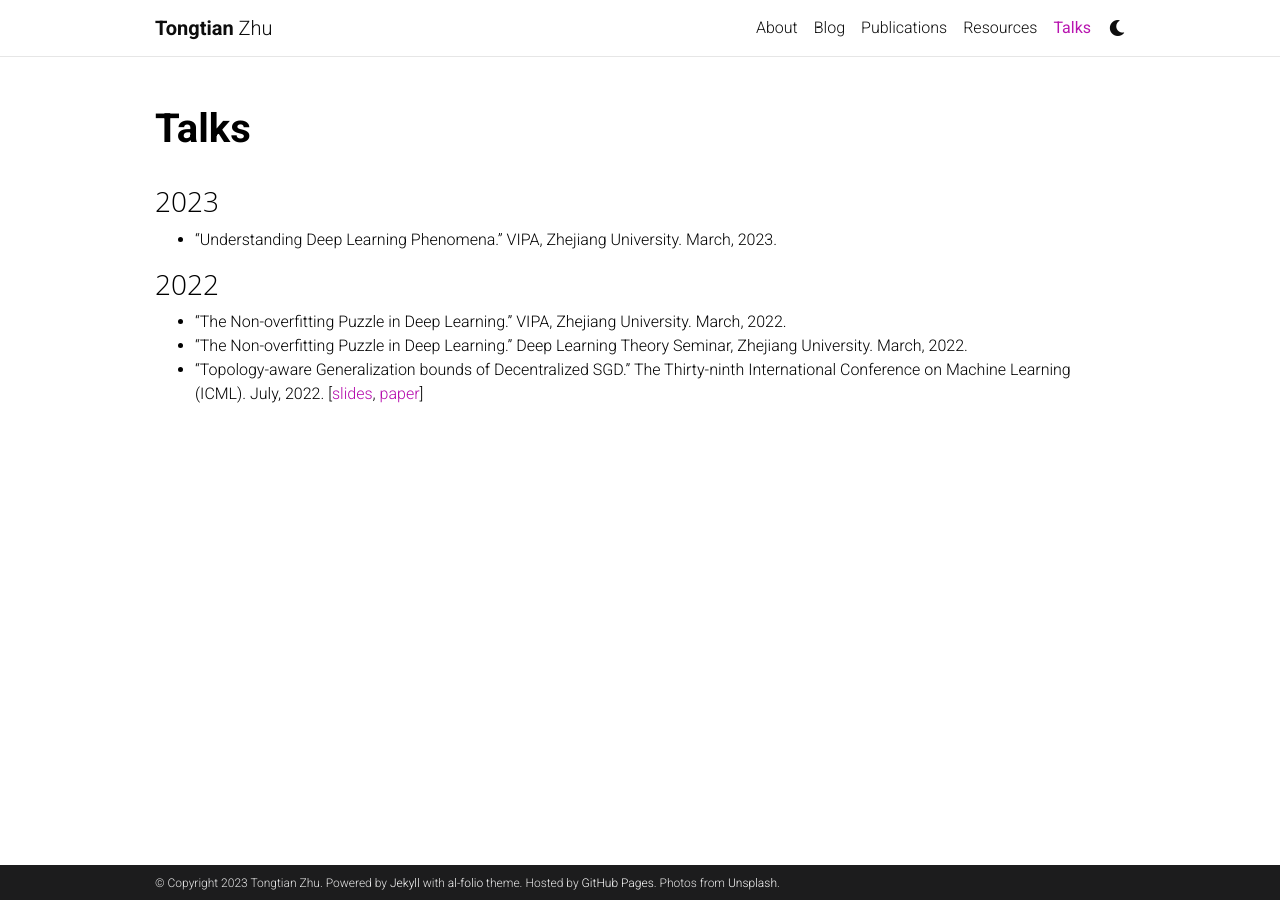
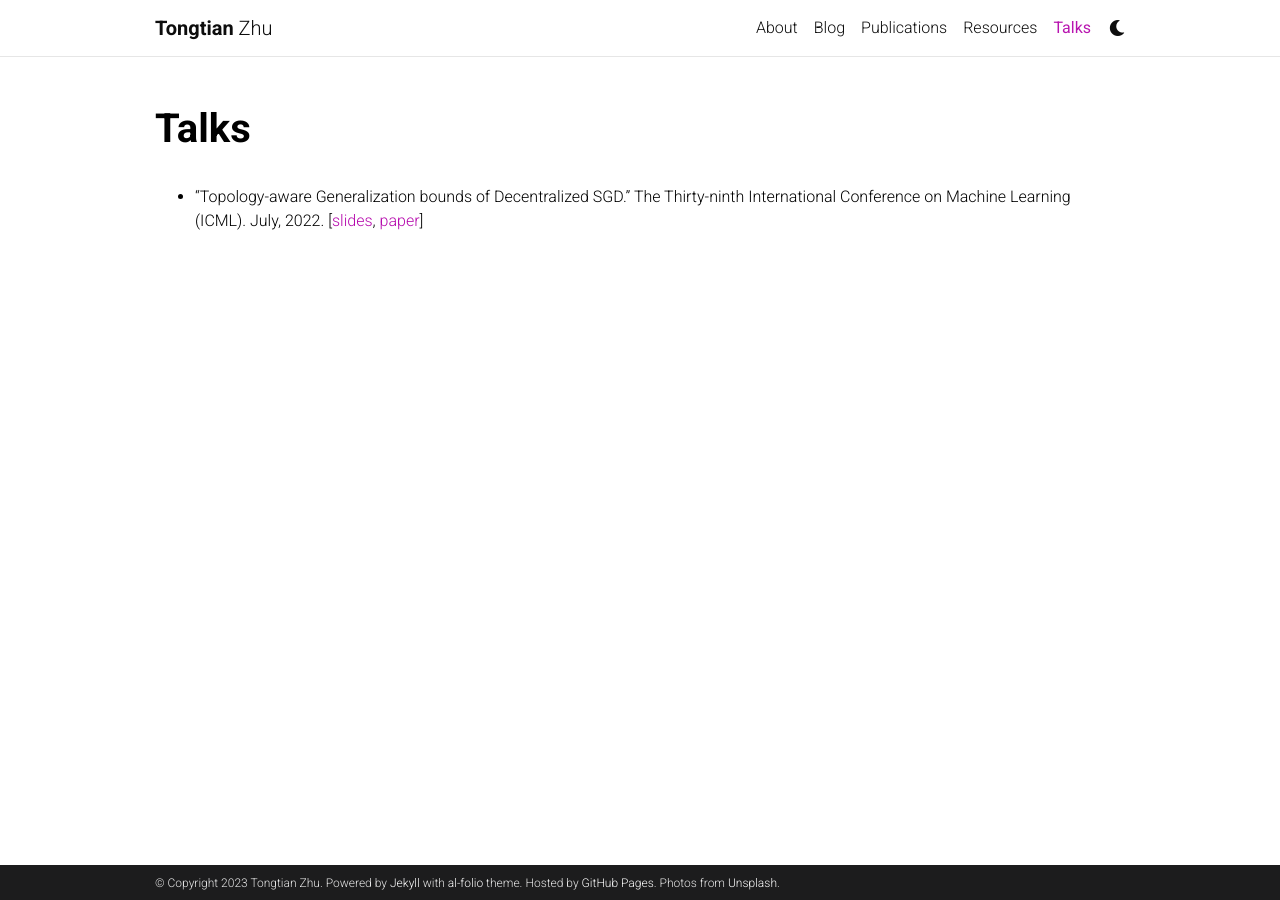
Before and after one commit to Raiden-Zhu/Raiden-Zhu.github.io, a Jekyll site: the page built from _pages/teaching.md, in a window 1280 px wide. Built offline with Jekyll 4.4.1, drawn with Linux system fonts in a browser that asks for light colours; comment, search, counter and statistics services are not loaded; a style sheet for code colours, icons or effects is not loaded.

Commit message:
Update teaching.md

```diff
--- a/_pages/teaching.md
+++ b/_pages/teaching.md
@@ -7,10 +7,10 @@ nav: true
 nav_order: 5
 ---
 
-### <span style="font-family: 'Open Sans';">2023</span>
-- "Understanding Deep Learning Phenomena." VIPA, Zhejiang University. March, 2023.
+<!--### <span style="font-family: 'Open Sans';">2023</span>
+- "Understanding Deep Learning Phenomena." VIPA, Zhejiang University. March, 2023.!--
 
 ### <span style="font-family: 'Open Sans';">2022</span>
-- "The Non-overfitting Puzzle in Deep Learning." VIPA, Zhejiang University. March, 2022.
-- "The Non-overfitting Puzzle in Deep Learning." Deep Learning Theory Seminar, Zhejiang University. March, 2022.
+<!--- "The Non-overfitting Puzzle in Deep Learning." VIPA, Zhejiang University. March, 2022.
+- "The Non-overfitting Puzzle in Deep Learning." Deep Learning Theory Seminar, Zhejiang University. March, 2022. -->
 - "Topology-aware Generalization bounds of Decentralized SGD." The Thirty-ninth International Conference on Machine Learning (ICML). July, 2022. [[slides](https://github.com/Raiden-Zhu/Generalization-of-DSGD/blob/main/Slides_ICML2022_Generalization_of_D_SGD.pdf), [paper](https://arxiv.org/pdf/2206.12680)]
```
